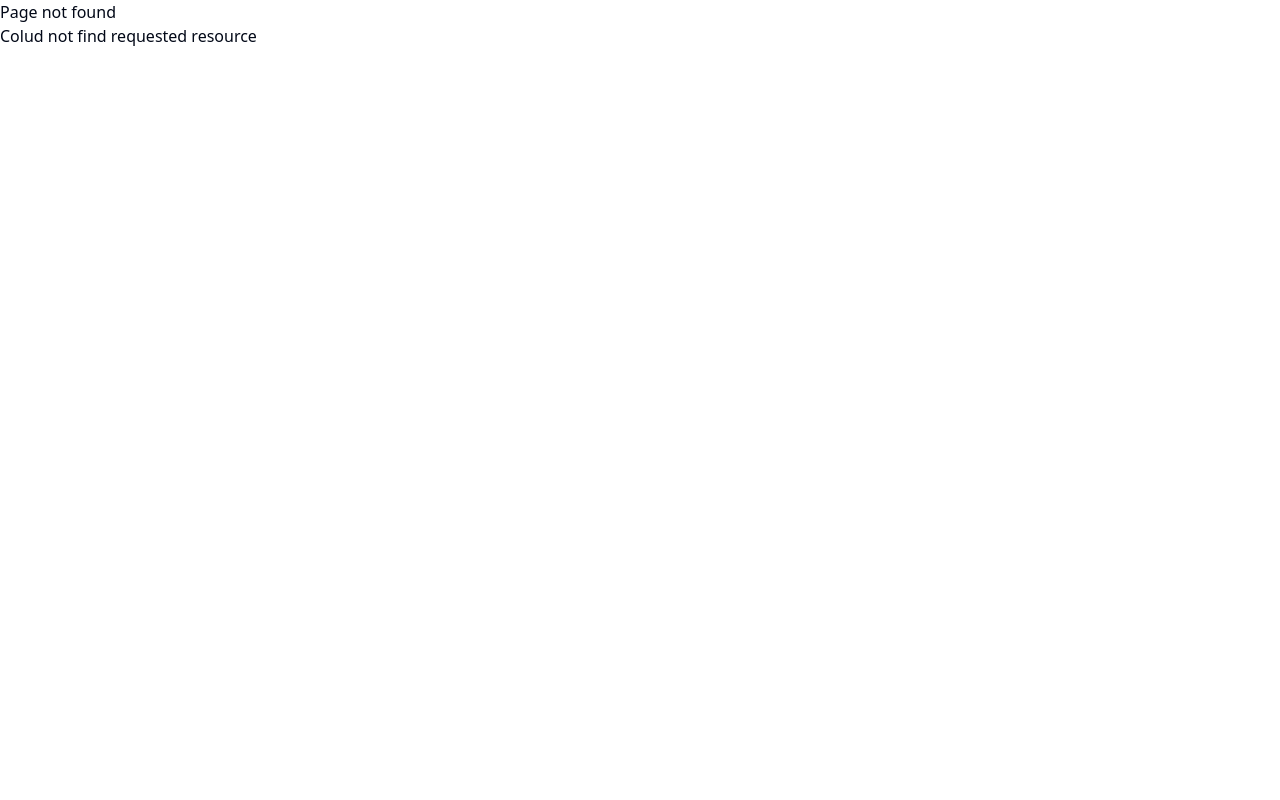
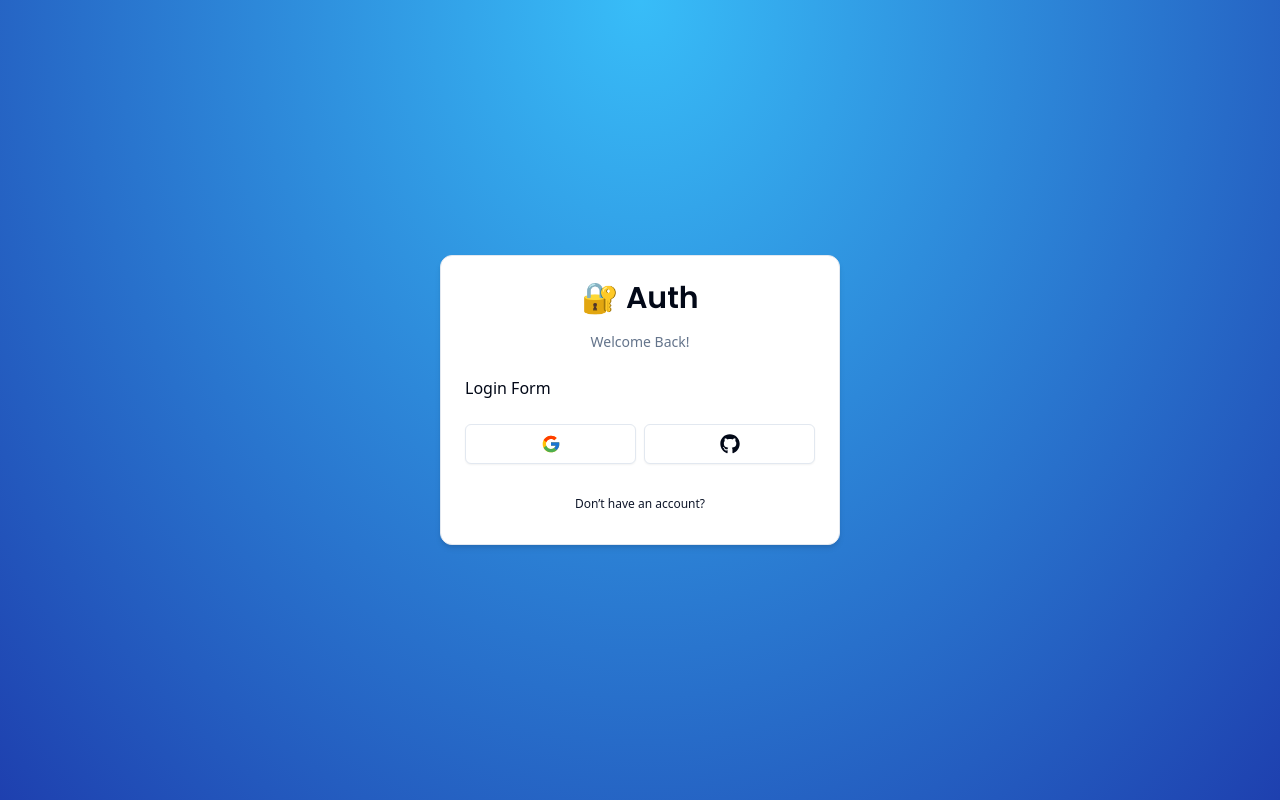
Before and after one commit to filway-react/next-tutorial, a Next.js app: page /auth/login in a window 1280 px wide. Before the commit this address had no page. Built offline with nearby package versions, Linux system fonts and the light colour scheme.

Commit message:
feat: card wrapper

```diff
--- /dev/null
+++ b/app/auth/layout.tsx
@@ -0,0 +1,9 @@
+const AuthLayout = ({ children }: { children: React.ReactNode }) => {
+  return (
+    <div className=" h-full flex items-center justify-center bg-[radial-gradient(ellipse_at_top,_var(--tw-gradient-stops))] from-sky-400 to-blue-800">
+      {children}
+    </div>
+  )
+}
+
+export default AuthLayout
--- /dev/null
+++ b/app/auth/login/page.tsx
@@ -0,0 +1,7 @@
+import { LoginForm } from '@/components/auth/login-form'
+
+const LoginPage = () => {
+  return <LoginForm />
+}
+
+export default LoginPage
--- /dev/null
+++ b/components/auth/back-button.tsx
@@ -0,0 +1,17 @@
+'use client'
+
+import Link from 'next/link'
+import { Button } from '../ui/button'
+
+interface BackButtonProps {
+  label: string
+  href: string
+}
+
+export const BackButton = ({ label, href }: BackButtonProps) => {
+  return (
+    <Button variant="link" className="w-full font-normal" size="sm" asChild>
+      <Link href={href}>{label}</Link>
+    </Button>
+  )
+}
--- /dev/null
+++ b/components/auth/card-wrapper.tsx
@@ -0,0 +1,39 @@
+'use client'
+
+import { Card, CardContent, CardFooter, CardHeader } from '@/components/ui/card'
+import { Header } from '@/components/auth/header'
+import { Socical } from '@/components/auth/social'
+import { BackButton } from '@/components/auth/back-button'
+
+interface CardWrapperProps {
+  children: React.ReactNode
+  headerLabel: string
+  backButtonLabel: string
+  backButtonHref: string
+  showSocial?: boolean
+}
+
+export const CardWrapper = ({
+  children,
+  headerLabel,
+  backButtonLabel,
+  backButtonHref,
+  showSocial,
+}: CardWrapperProps) => {
+  return (
+    <Card className=" w-[400px] shadow-md">
+      <CardHeader>
+        <Header label={headerLabel} />
+      </CardHeader>
+      <CardContent>{children}</CardContent>
+      {showSocial && (
+        <CardFooter>
+          <Socical />
+        </CardFooter>
+      )}
+      <CardFooter>
+        <BackButton label={backButtonLabel} href={backButtonHref} />
+      </CardFooter>
+    </Card>
+  )
+}
--- /dev/null
+++ b/components/auth/header.tsx
@@ -0,0 +1,21 @@
+import { Poppins } from 'next/font/google'
+
+import { cn } from '@/lib/utils'
+
+const font = Poppins({
+  subsets: ['latin'],
+  weight: ['600'],
+})
+
+interface HeaderProps {
+  label: string
+}
+
+export const Header = ({ label }: HeaderProps) => {
+  return (
+    <div className=" w-full flex flex-col gap-y-4 items-center justify-center">
+      <h1 className={cn('text-3xl font-semibold', font.className)}>🔐 Auth</h1>
+      <p className=" text-muted-foreground text-sm">{label}</p>
+    </div>
+  )
+}
--- /dev/null
+++ b/components/auth/login-form.tsx
@@ -0,0 +1,14 @@
+import { CardWrapper } from './card-wrapper'
+
+export const LoginForm = () => {
+  return (
+    <CardWrapper
+      headerLabel="Welcome Back!"
+      backButtonLabel="Don’t have an account?"
+      backButtonHref="/auth/register"
+      showSocial
+    >
+      Login Form
+    </CardWrapper>
+  )
+}
--- /dev/null
+++ b/components/auth/social.tsx
@@ -0,0 +1,18 @@
+'use client'
+
+import { FcGoogle } from 'react-icons/fc'
+import { FaGithub } from 'react-icons/fa'
+import { Button } from '@/components/ui/button'
+
+export const Socical = () => {
+  return (
+    <div className=" flex items-center justify-center w-full gap-x-2">
+      <Button className=" w-full" variant="outline" size="lg" onClick={() => {}}>
+        <FcGoogle className=" h-5 w-5" />
+      </Button>
+      <Button className=" w-full" variant="outline" size="lg" onClick={() => {}}>
+        <FaGithub className="h-5 w-5" />
+      </Button>
+    </div>
+  )
+}
--- /dev/null
+++ b/components/ui/card.tsx
@@ -0,0 +1,76 @@
+import * as React from "react"
+
+import { cn } from "@/lib/utils"
+
+const Card = React.forwardRef<
+  HTMLDivElement,
+  React.HTMLAttributes<HTMLDivElement>
+>(({ className, ...props }, ref) => (
+  <div
+    ref={ref}
+    className={cn(
+      "rounded-xl border bg-card text-card-foreground shadow",
+      className
+    )}
+    {...props}
+  />
+))
+Card.displayName = "Card"
+
+const CardHeader = React.forwardRef<
+  HTMLDivElement,
+  React.HTMLAttributes<HTMLDivElement>
+>(({ className, ...props }, ref) => (
+  <div
+    ref={ref}
+    className={cn("flex flex-col space-y-1.5 p-6", className)}
+    {...props}
+  />
+))
+CardHeader.displayName = "CardHeader"
+
+const CardTitle = React.forwardRef<
+  HTMLParagraphElement,
+  React.HTMLAttributes<HTMLHeadingElement>
+>(({ className, ...props }, ref) => (
+  <h3
+    ref={ref}
+    className={cn("font-semibold leading-none tracking-tight", className)}
+    {...props}
+  />
+))
+CardTitle.displayName = "CardTitle"
+
+const CardDescription = React.forwardRef<
+  HTMLParagraphElement,
+  React.HTMLAttributes<HTMLParagraphElement>
+>(({ className, ...props }, ref) => (
+  <p
+    ref={ref}
+    className={cn("text-sm text-muted-foreground", className)}
+    {...props}
+  />
+))
+CardDescription.displayName = "CardDescription"
+
+const CardContent = React.forwardRef<
+  HTMLDivElement,
+  React.HTMLAttributes<HTMLDivElement>
+>(({ className, ...props }, ref) => (
+  <div ref={ref} className={cn("p-6 pt-0", className)} {...props} />
+))
+CardContent.displayName = "CardContent"
+
+const CardFooter = React.forwardRef<
+  HTMLDivElement,
+  React.HTMLAttributes<HTMLDivElement>
+>(({ className, ...props }, ref) => (
+  <div
+    ref={ref}
+    className={cn("flex items-center p-6 pt-0", className)}
+    {...props}
+  />
+))
+CardFooter.displayName = "CardFooter"
+
+export { Card, CardHeader, CardFooter, CardTitle, CardDescription, CardContent }
--- a/package.json
+++ b/package.json
@@ -16,6 +16,7 @@
     "next": "14.0.4",
     "react": "^18",
     "react-dom": "^18",
+    "react-icons": "^4.12.0",
     "tailwind-merge": "^2.2.0",
     "tailwindcss-animate": "^1.0.7"
   },
```
Also changed, not shown: 1 other file (tests, documents, lock files or other folders).
